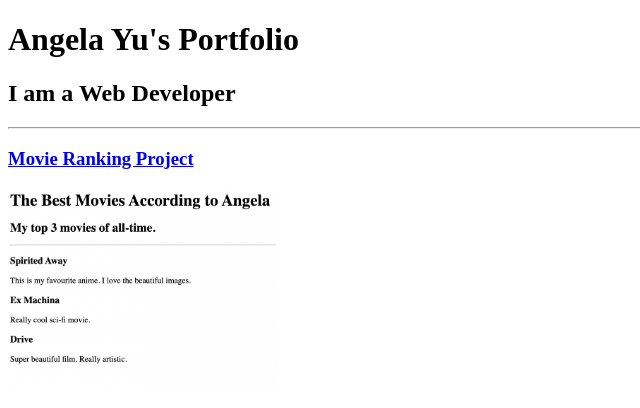
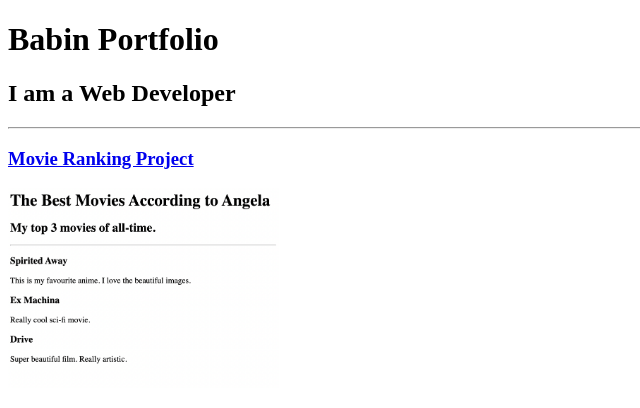
Before and after one commit to BabinRajC/html-portifolio12, a plain HTML site: page index.html in a window 1280 px wide. Shown: the top 408 px of the page, without its empty margins (0-640 px from the left). Drawn offline with Linux system fonts and the light colour scheme.

Commit message:
Update index.html

```diff
--- a/index.html
+++ b/index.html
@@ -7,7 +7,7 @@
     <title>Portfolio</title>
 </head>
 <body>
-    <h1>Angela Yu's Portfolio</h1>
+    <h1>Babin Portfolio</h1>
     <h2>I am a Web Developer</h2>
     <hr/>
     <h3><a href="./public/movie-ranking.html">Movie Ranking Project</a></h3>
```
